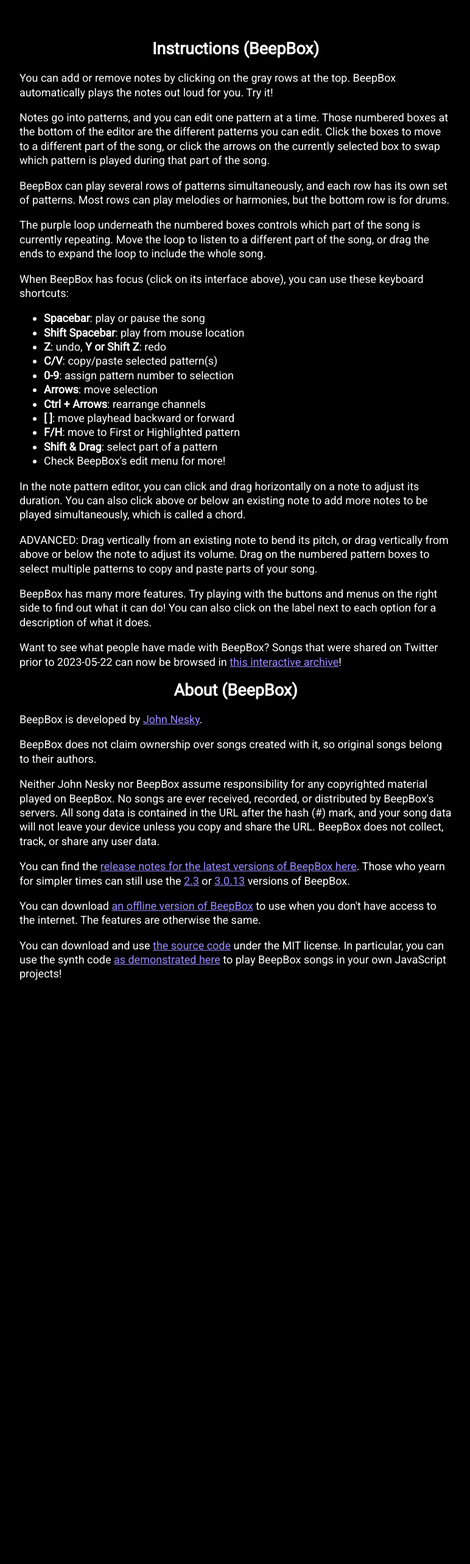
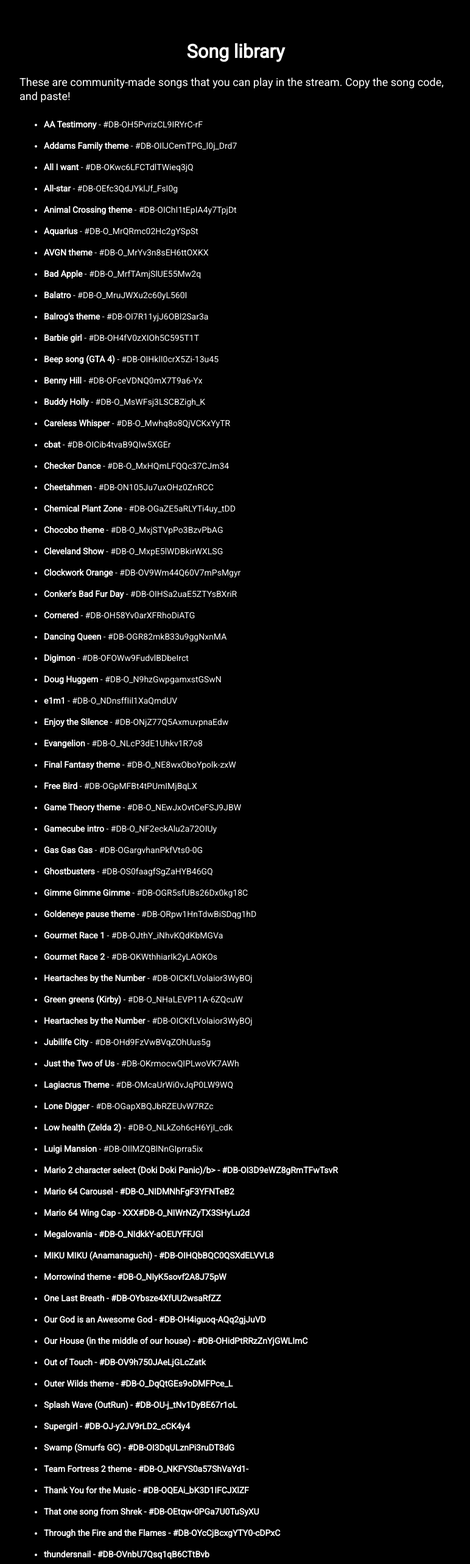
Before and after one commit to sushifur/YipBox, a website: page website/index.html in a window 1280 px wide. Shown: the part 1659-4224 px from the top of the page at 61% size, without its empty margins (253-1025 px from the left). Before the commit the page ends 3286 px from the top, so only its background shows below. Drawn offline with Linux system fonts and the light colour scheme.

Commit message:
Added song list to Yipbox html page

```diff
--- a/website/index.html
+++ b/website/index.html
@@ -101,6 +101,11 @@
 		#redeemLength{
 			color: lawngreen;
 			text-align: center;
+		}
+
+		#songLibrary {
+			line-height: 2.5;
+			font-size: 14px;
 		}
 
 		/* wide screen */
@@ -207,8 +212,101 @@
 				</ul>
 				</>
 			</p>
+			</p>
 			<br>
 			<br>
+
+			<h1>
+				Song library
+			</h1>
+			<p>These are community-made songs that you can play in the stream. Copy the song code, and paste! </p>
+			<div id="songLibrary">
+				<ul>
+					<li><b>AA Testimony</b> - #DB-OH5PvrizCL9IRYrC-rF</li>
+					<li><b>Addams Family theme</b> - #DB-OIlJCemTPG_l0j_Drd7</li>
+					<li><b>All I want</b> - #DB-OKwc6LFCTdlTWieq3jQ</li>
+					<li><b>All-star</b> - #DB-OEfc3QdJYklJf_FsI0g</li>
+					<li><b>Animal Crossing theme</b> - #DB-OIChI1tEpIA4y7TpjDt</li>
+					<li><b>Aquarius</b> - #DB-O_MrQRmc02Hc2gYSpSt</li>
+					<li><b>AVGN theme</b> - #DB-O_MrYv3n8sEH6ttOXKX</li>
+					<li><b>Bad Apple</b> - #DB-O_MrfTAmjSlUE55Mw2q</li>
+					<li><b>Balatro</b> - #DB-O_MruJWXu2c60yL560I</li>
+					<li><b>Balrog's theme</b> - #DB-OI7R11yjJ6OBl2Sar3a</li>
+					<li><b>Barbie girl</b> - #DB-OH4fV0zXIOh5C595T1T</li>
+					<li><b>Beep song (GTA 4)</b> - #DB-OIHklI0crX5Zi-13u45</li>
+					<li><b>Benny Hill</b> - #DB-OFceVDNQ0mX7T9a6-Yx</li>
+					<li><b>Buddy Holly</b> - #DB-O_MsWFsj3LSCBZigh_K</li>
+					<li><b>Careless Whisper</b> - #DB-O_Mwhq8o8QjVCKxYyTR</li>
+					<li><b>cbat</b> - #DB-OICib4tvaB9QIw5XGEr</li>
+					<li><b>Checker Dance</b> - #DB-O_MxHQmLFQQc37CJm34</li>
+					<li><b>Cheetahmen</b> - #DB-ON105Ju7uxOHz0ZnRCC</li>
+					<li><b>Chemical Plant Zone</b> - #DB-OGaZE5aRLYTi4uy_tDD</li>
+					<li><b>Chocobo theme</b> - #DB-O_MxjSTVpPo3BzvPbAG</li>
+					<li><b>Cleveland Show</b> - #DB-O_MxpE5lWDBkirWXLSG</li>
+					<li><b>Clockwork Orange</b> - #DB-OV9Wm44Q60V7mPsMgyr</li>
+					<li><b>Conker's Bad Fur Day</b> - #DB-OIHSa2uaE5ZTYsBXriR</li>
+					<li><b>Cornered</b> - #DB-OH58Yv0arXFRhoDiATG</li>
+					<li><b>Dancing Queen</b> - #DB-OGR82mkB33u9ggNxnMA</li>
+					<li><b>Digimon</b> - #DB-OFOWw9FudvlBDbeIrct</li>
+					<li><b>Doug Huggem</b> - #DB-O_N9hzGwpgamxstGSwN</li>
+					<li><b>e1m1</b> - #DB-O_NDnsffIil1XaQmdUV</li>
+					<li><b>Enjoy the Silence</b> - #DB-ONjZ77Q5AxmuvpnaEdw</li>
+					<li><b>Evangelion</b> - #DB-O_NLcP3dE1Uhkv1R7o8</li>
+					<li><b>Final Fantasy theme</b> - #DB-O_NE8wxOboYpolk-zxW</li>
+					<li><b>Free Bird</b> - #DB-OGpMFBt4tPUmIMjBqLX</li>
+					<li><b>Game Theory theme</b> - #DB-O_NEwJxOvtCeFSJ9JBW</li>
+					<li><b>Gamecube intro</b> - #DB-O_NF2eckAlu2a72OIUy</li>
+					<li><b>Gas Gas Gas</b> - #DB-OGargvhanPkfVts0-0G</li>
+					<li><b>Ghostbusters</b> - #DB-OS0faagfSgZaHYB46GQ</li>
+					<li><b>Gimme Gimme Gimme</b> - #DB-OGR5sfUBs26Dx0kg18C</li>
+					<li><b>Goldeneye pause theme</b> - #DB-ORpw1HnTdwBiSDqg1hD</li>
+					<li><b>Gourmet Race 1</b> - #DB-OJthY_iNhvKQdKbMGVa</li>
+					<li><b>Gourmet Race 2</b> - #DB-OKWthhiarIk2yLAOKOs</li>
+					<li><b>Heartaches by the Number</b> - #DB-OICKfLVolaior3WyBOj</li>
+					<li><b>Green greens (Kirby)</b> - #DB-O_NHaLEVP11A-6ZQcuW</li>
+					<li><b>Heartaches by the Number</b> - #DB-OICKfLVolaior3WyBOj</li>
+					<li><b>Jubilife City</b> - #DB-OHd9FzVwBVqZOhUus5g</li>
+					<li><b>Just the Two of Us</b> - #DB-OKrmocwQIPLwoVK7AWh</li>
+					<li><b>Lagiacrus Theme</b> - #DB-OMcaUrWi0vJqP0LW9WQ</li>
+					<li><b>Lone Digger</b> - #DB-OGapXBQJbRZEUvW7RZc</li>
+					<li><b>Low health (Zelda 2)</b> - #DB-O_NLkZoh6cH6YjI_cdk</li>
+					<li><b>Luigi Mansion</b> - #DB-OIlMZQBlNnGIprra5ix</li>
+					<li><b>Mario 2 character select (Doki Doki Panic)/b> - #DB-OI3D9eWZ8gRmTFwTsvR</li>
+					<li><b>Mario 64 Carousel</b> - #DB-O_NIDMNhFgF3YFNTeB2</li>
+					<li><b>Mario 64 Wing Cap</b> - XXX#DB-O_NIWrNZyTX3SHyLu2d</li>
+					<li><b>Megalovania</b> - #DB-O_NIdkkY-aOEUYFFJGl</li>
+					<li><b>MIKU MIKU (Anamanaguchi)</b> - #DB-OIHQbBQC0QSXdELVVL8</li>
+					<li><b>Morrowind theme</b> - #DB-O_NIyK5sovf2A8J75pW</li>
+					<li><b>One Last Breath</b> - #DB-OYbsze4XfUU2wsaRfZZ</li>
+					<li><b>Our God is an Awesome God</b> - #DB-OH4iguoq-AQq2gjJuVD</li>
+					<li><b>Our House (in the middle of our house)</b> - #DB-OHidPtRRzZnYjGWLImC</li>
+					<li><b>Out of Touch</b> - #DB-OV9h750JAeLjGLcZatk</li>
+					<li><b>Outer Wilds theme</b> - #DB-O_DqQtGEs9oDMFPce_L</li>
+					<li><b>Splash Wave (OutRun)</b> - #DB-OU-j_tNv1DyBE67r1oL</li>
+					<li><b>Supergirl</b> - #DB-OJ-y2JV9rLD2_cCK4y4</li>
+					<li><b>Swamp (Smurfs GC)</b> - #DB-OI3DqULznPi3ruDT8dG</li>
+					<li><b>Team Fortress 2 theme</b> - #DB-O_NKFYS0a57ShVaYd1-</li>
+					<li><b>Thank You for the Music</b> - #DB-OQEAi_bK3D1IFCJXlZF</li>
+					<li><b>That one song from Shrek</b> - #DB-OEtqw-0PGa7U0TuSyXU</li>
+					<li><b>Through the Fire and the Flames</b> - #DB-OYcCjBcxgYTY0-cDPxC</li>
+					<li><b>thundersnail</b> - #DB-OVnbU7Qsq1qB6CTtBvb</li>
+					<li><b>Treasure Town</b> - #DB-OXUl_rikAdd1tWgIQPv</li>
+					<li><b>Undertale Game Over</b> - #DB-O_NKdDk2GdpcgHBBvgZ</li>
+					<li><b>Unreal Superhero 3</b> - #DB-OI6Hogck8puOoZvd6D2</li>
+					<li><b>Vampire Killer</b> - #DB-OHiVscuJvCoCGxduVLT</li>
+					<li><b>Viva Las Vegas</b> - #DB-OYbgvyavTFmfbGmGEoq</li>
+					<li><b>We are Number One</b> - #DB-OFOhALj-JtxwdpbTZ9u</li>
+					<li><b>We Will Rock You</b> - #DB-OEVhsafqzuK37OVncGX</li>
+					<li><b>Wonderwall</b> - #DB-O_NLNLik-E2m-Kja-Wz</li>
+					<li><b>X-Files</b> - #DB-O_NLSIAMM_GxeQQpGMm</li>
+					<li><b>You are a Pirate</b> - #DB-OFIy0daZ8i-zTcCr8Bz</li>
+					<li><b>Zombie on your Lawn</b> - #DB-OHiRF3mOjZgPBAz-yTf</li>
+
+				</ul>
+			</div>
+			<br>
+			<br>
+
 		</section>
 
 		<div class="column-container">
```
